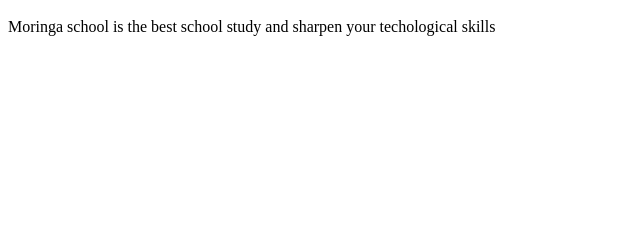
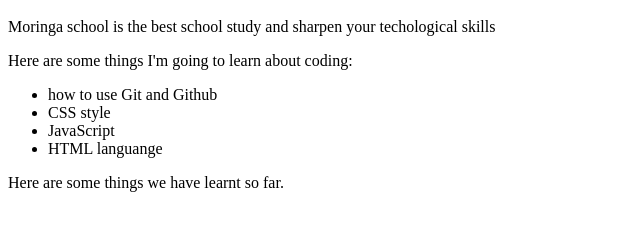
Before and after one commit to KingNEM/cohort39, a plain HTML site: page webpage.html in a window 1280 px wide. Shown: the part 48-278 px from the top of the page, without its empty margins (0-640 px from the left). Drawn offline with Linux system fonts and the light colour scheme.

Commit message:
add list elements

```diff
--- a/webpage.html
+++ b/webpage.html
@@ -6,5 +6,13 @@
   <body>
     <h1>Best of Moringa</h1>
     <p>Moringa school is the best school study and sharpen your techological skills</p>
+    <P><p>Here are some things I'm going to learn about coding:</p>
+        <ul>
+          <li>how to use Git and Github</li>
+          <li>CSS style</li>
+          <li>JavaScript</li>
+          <li>HTML languange</li>
+        </ul>Here are some things we have learnt so far.</P>
+
   </body>
 </html>
```
